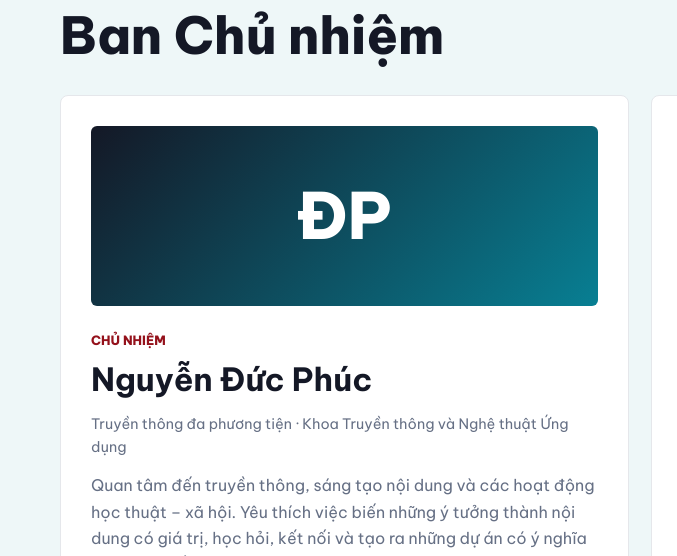
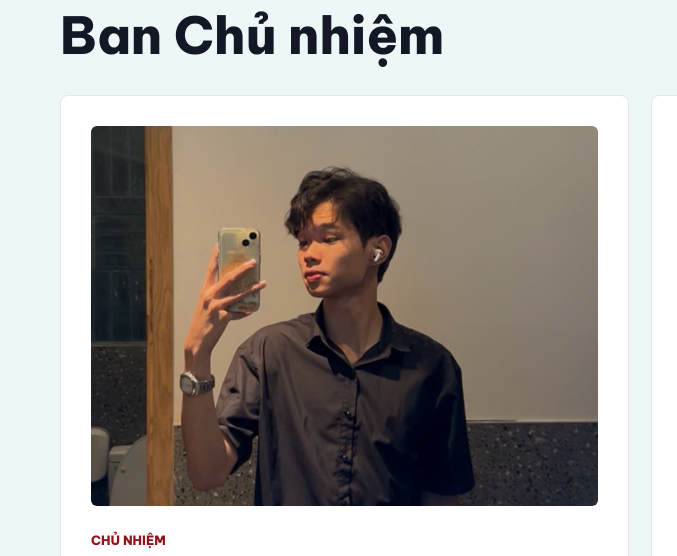
Before and after one commit to quockhanh-data/brief2web-studio, a website built with Vite: page index.html in a window 1280 px wide. Shown: the part 2931-3487 px from the top of the page, 0-677 px from the left. Built offline with nearby package versions, Linux system fonts and the light colour scheme.

Commit message:
Add Nguyen Duc Phuc chair portrait

```diff
--- a/index.html
+++ b/index.html
@@ -172,7 +172,7 @@
         <div class="container"><p class="section-kicker">Con người Y-VOICE</p><h2>Ban Chủ nhiệm</h2>
           <div class="leadership-grid">
             <article class="info-card leader-card">
-              <div class="leader-monogram" aria-hidden="true">ĐP</div>
+              <img class="leader-portrait" src="assets/nguyen-duc-phuc.png" alt="Nguyễn Đức Phúc, Chủ nhiệm Y-VOICE" loading="lazy" width="763" height="742" />
               <p class="leader-role">Chủ nhiệm</p><h3>Nguyễn Đức Phúc</h3>
               <p class="leader-study">Truyền thông đa phương tiện · Khoa Truyền thông và Nghệ thuật Ứng dụng</p>
               <p>Quan tâm đến truyền thông, sáng tạo nội dung và các hoạt động học thuật – xã hội. Yêu thích việc biến những ý tưởng thành nội dung có giá trị, học hỏi, kết nối và tạo ra những dự án có ý nghĩa cho cộng đồng sinh viên.</p>
```
Also changed, not shown: assets/nguyen-duc-phuc.png (added).
